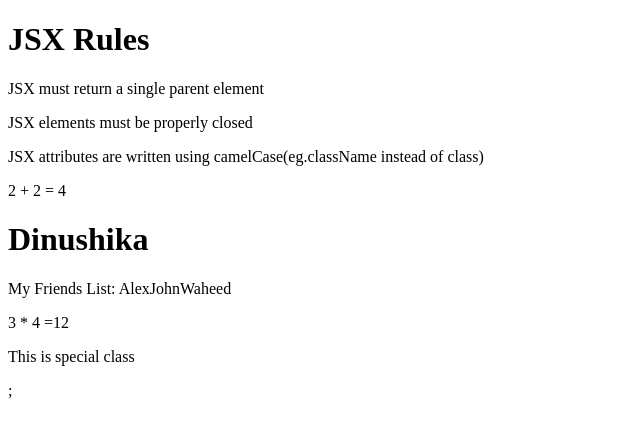
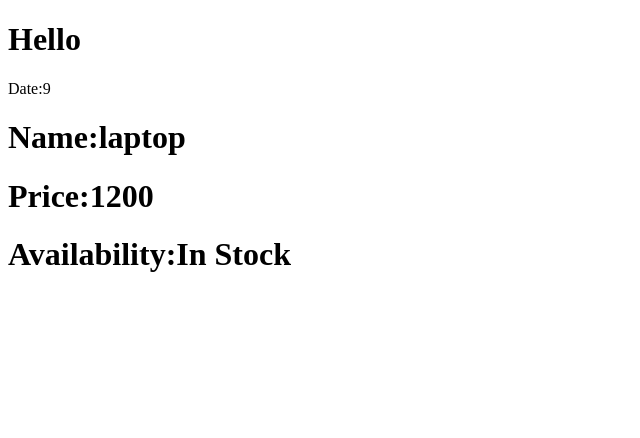
Before and after one commit to DNishadini/React_Monster, a React (Vite) app: page / in a window 1280 px wide. Shown: the top 438 px of the page, without its empty margins (0-640 px from the left). Built offline with nearby package versions, Linux system fonts and the light colour scheme.

Commit message:
Display dynamic data

```diff
--- a/src/App.jsx
+++ b/src/App.jsx
@@ -1,9 +1,11 @@
-import JSXRules from "./components/JSXRules";
+import Greet from "./components/Greet";
+import Productinfo from "./components/Productinfo";
 
 const App = () => {
   return (
     <div>
-      <JSXRules />;
+      <Greet />
+      <Productinfo />
     </div>
   );
 };
--- /dev/null
+++ b/src/components/Greet.jsx
@@ -0,0 +1,14 @@
+import React from "react";
+
+function Greet() {
+  const greet = "Hello";
+  const date = new Date();
+  return (
+    <div>
+      <h1>{greet}</h1>
+      <p>Date:{date.getDate()}</p>
+    </div>
+  );
+}
+
+export default Greet;
--- /dev/null
+++ b/src/components/Productinfo.jsx
@@ -0,0 +1,18 @@
+import React from "react";
+
+function Productinfo() {
+  const product = {
+    name: "laptop",
+    price: 1200,
+    avilability: "In Stock",
+  };
+  return (
+    <div>
+      <h1>Name:{product.name}</h1>
+      <h1>Price:{product.price}</h1>
+      <h1>Availability:{product.avilability}</h1>
+    </div>
+  );
+}
+
+export default Productinfo;
```
